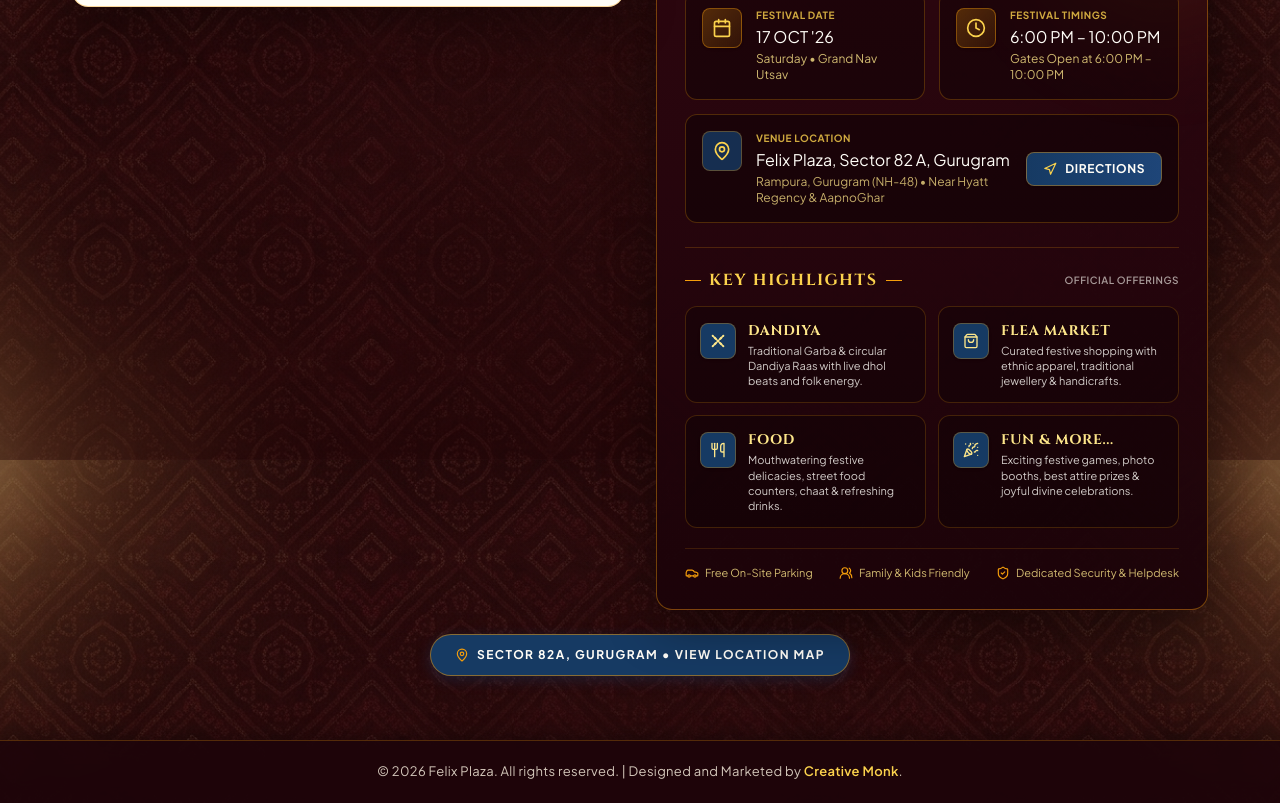
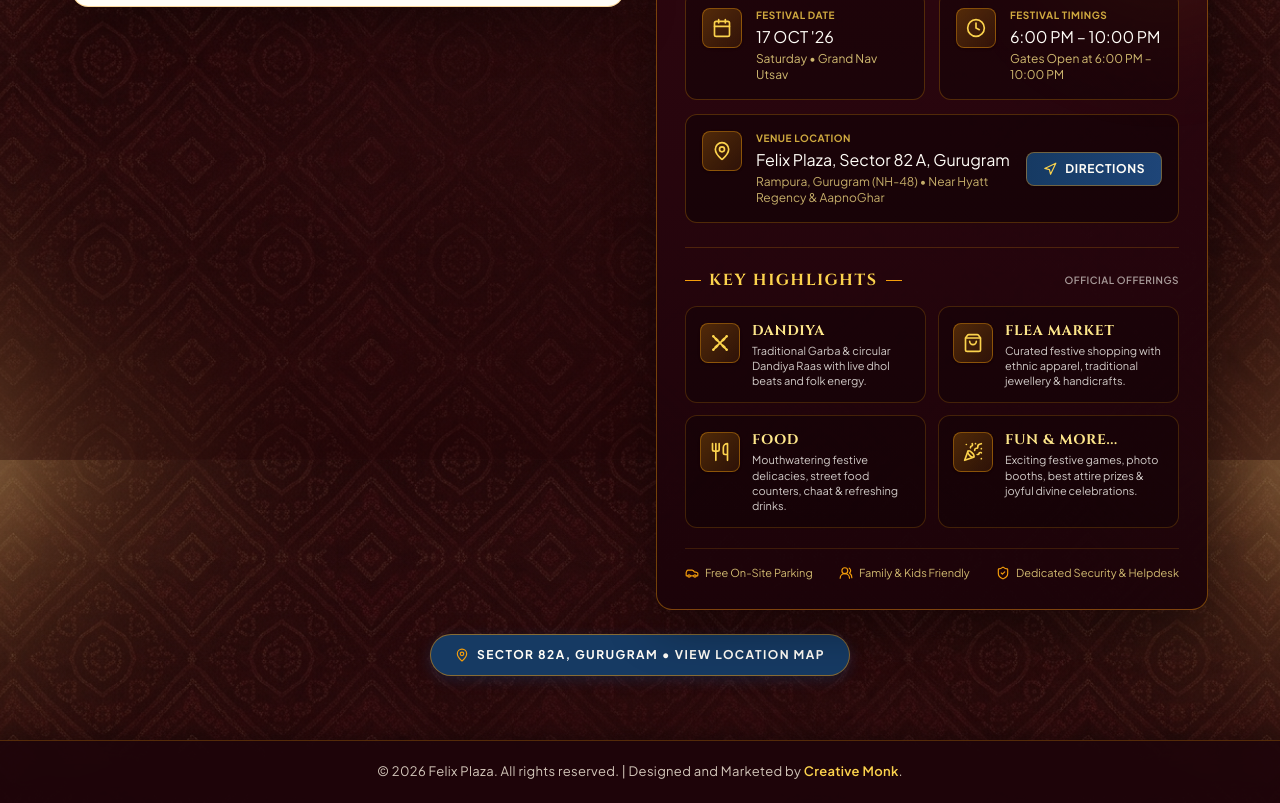
Before and after one commit to tanikshrma/Felix-Plaza---Dandiya-Festival, a React (Vite) app: page / in a window 1280 px wide. Shown: the part 1140-1943 px from the top of the page. Built offline with nearby package versions, Linux system fonts and the light colour scheme.

Commit message:
style(EventHighlights): standardize festival icon visuals
Refactor code comments for consistency to better reflect the applied styling in the Schedule and Venue grid cards.

```diff
--- a/src/components/EventHighlights.tsx
+++ b/src/components/EventHighlights.tsx
@@ -118,9 +118,9 @@ export const EventHighlights: React.FC<EventHighlightsProps> = ({ onOpenMap }) =
           </span>
         </div>
 
-        {/* Schedule & Venue Grid with Regular Font Style on Dates and Timings */}
+        {/* Schedule & Venue Grid with Consistent Festival Icon Styles */}
         <div className="grid grid-cols-1 sm:grid-cols-2 gap-3.5 mt-5 relative z-10">
-          {/* Confirmed Date Card: 17 OCT '26 (Regular Style) */}
+          {/* Confirmed Date Card: 17 OCT '26 */}
           <div className="p-3.5 sm:p-4 rounded-xl bg-black/30 border border-[#F59E0B]/25 hover:border-[#F59E0B]/50 transition-all flex items-start gap-3.5 group">
             <div className="w-10 h-10 rounded-lg bg-gradient-to-br from-[#F59E0B]/25 to-[#F59E0B]/10 border border-[#F59E0B]/40 text-[#FCD34D] flex items-center justify-center shrink-0 group-hover:scale-105 transition-transform shadow-sm">
               <Calendar className="w-5 h-5 text-[#FCD34D]" />
@@ -138,7 +138,7 @@ export const EventHighlights: React.FC<EventHighlightsProps> = ({ onOpenMap }) =
             </div>
           </div>
 
-          {/* Confirmed Timing Card: 6:00 PM – 10:00 PM (Regular Style) */}
+          {/* Confirmed Timing Card: 6:00 PM – 10:00 PM */}
           <div className="p-3.5 sm:p-4 rounded-xl bg-black/30 border border-[#F59E0B]/25 hover:border-[#F59E0B]/50 transition-all flex items-start gap-3.5 group">
             <div className="w-10 h-10 rounded-lg bg-gradient-to-br from-[#F59E0B]/25 to-[#F59E0B]/10 border border-[#F59E0B]/40 text-[#FCD34D] flex items-center justify-center shrink-0 group-hover:scale-105 transition-transform shadow-sm">
               <Clock className="w-5 h-5 text-[#FCD34D]" />
@@ -156,10 +156,10 @@ export const EventHighlights: React.FC<EventHighlightsProps> = ({ onOpenMap }) =
             </div>
           </div>
 
-          {/* Full-Width Venue Card: SECTOR 82 A, GURUGRAM */}
-          <div className="sm:col-span-2 p-3.5 sm:p-4 rounded-xl bg-black/35 border border-[#F59E0B]/25 hover:border-[#F59E0B]/45 transition-all flex flex-col sm:flex-row sm:items-center justify-between gap-3.5">
+          {/* Full-Width Venue Card: SECTOR 82 A, GURUGRAM (Upgraded Icon Style) */}
+          <div className="sm:col-span-2 p-3.5 sm:p-4 rounded-xl bg-black/35 border border-[#F59E0B]/25 hover:border-[#F59E0B]/45 transition-all flex flex-col sm:flex-row sm:items-center justify-between gap-3.5 group">
             <div className="flex items-start gap-3.5">
-              <div className="w-10 h-10 rounded-lg bg-[#163A63]/80 border border-[#F59E0B]/30 text-[#FCD34D] flex items-center justify-center shrink-0">
+              <div className="w-10 h-10 rounded-lg bg-gradient-to-br from-[#F59E0B]/25 to-[#F59E0B]/10 border border-[#F59E0B]/40 text-[#FCD34D] flex items-center justify-center shrink-0 group-hover:scale-105 transition-transform shadow-sm">
                 <MapPin className="w-5 h-5 text-[#FCD34D]" />
               </div>
               <div>
@@ -186,7 +186,7 @@ export const EventHighlights: React.FC<EventHighlightsProps> = ({ onOpenMap }) =
           </div>
         </div>
 
-        {/* Key Highlights Section */}
+        {/* Key Highlights Section (Upgraded Icon Style) */}
         <div className="mt-6 pt-5 border-t border-[#F59E0B]/20 relative z-10">
           <div className="flex items-center justify-between mb-3.5">
             <div className="flex items-center gap-2">
@@ -203,9 +203,9 @@ export const EventHighlights: React.FC<EventHighlightsProps> = ({ onOpenMap }) =
 
           <div className="grid grid-cols-1 sm:grid-cols-2 gap-3">
             {/* 1. DANDIYA */}
-            <div className="p-3 sm:p-3.5 rounded-xl bg-black/25 border border-[#F59E0B]/20 hover:border-[#F59E0B]/40 transition-all flex items-start gap-3">
-              <div className="w-9 h-9 rounded-lg bg-[#163A63] border border-[#F59E0B]/30 flex items-center justify-center shrink-0 mt-0.5 shadow-sm">
-                <DandiyaIcon className="w-4 h-4 text-[#FDE68A]" />
+            <div className="p-3 sm:p-3.5 rounded-xl bg-black/25 border border-[#F59E0B]/20 hover:border-[#F59E0B]/40 transition-all flex items-start gap-3 group">
+              <div className="w-10 h-10 rounded-lg bg-gradient-to-br from-[#F59E0B]/25 to-[#F59E0B]/10 border border-[#F59E0B]/40 text-[#FCD34D] flex items-center justify-center shrink-0 group-hover:scale-105 transition-transform shadow-sm mt-0.5">
+                <DandiyaIcon className="w-5 h-5 text-[#FCD34D]" />
               </div>
               <div>
                 <div className="flex items-center gap-2">
@@ -220,9 +220,9 @@ export const EventHighlights: React.FC<EventHighlightsProps> = ({ onOpenMap }) =
             </div>
 
             {/* 2. FLEA MARKET */}
-            <div className="p-3 sm:p-3.5 rounded-xl bg-black/25 border border-[#F59E0B]/20 hover:border-[#F59E0B]/40 transition-all flex items-start gap-3">
-              <div className="w-9 h-9 rounded-lg bg-[#163A63] border border-[#F59E0B]/30 flex items-center justify-center shrink-0 mt-0.5 shadow-sm">
-                <ShoppingBag className="w-4 h-4 text-[#FDE68A]" />
+            <div className="p-3 sm:p-3.5 rounded-xl bg-black/25 border border-[#F59E0B]/20 hover:border-[#F59E0B]/40 transition-all flex items-start gap-3 group">
+              <div className="w-10 h-10 rounded-lg bg-gradient-to-br from-[#F59E0B]/25 to-[#F59E0B]/10 border border-[#F59E0B]/40 text-[#FCD34D] flex items-center justify-center shrink-0 group-hover:scale-105 transition-transform shadow-sm mt-0.5">
+                <ShoppingBag className="w-5 h-5 text-[#FCD34D]" />
               </div>
               <div>
                 <p className="font-serif font-bold text-xs sm:text-sm text-[#FDE68A] uppercase tracking-wider">
@@ -235,9 +235,9 @@ export const EventHighlights: React.FC<EventHighlightsProps> = ({ onOpenMap }) =
             </div>
 
             {/* 3. FOOD */}
-            <div className="p-3 sm:p-3.5 rounded-xl bg-black/25 border border-[#F59E0B]/20 hover:border-[#F59E0B]/40 transition-all flex items-start gap-3">
-              <div className="w-9 h-9 rounded-lg bg-[#163A63] border border-[#F59E0B]/30 flex items-center justify-center shrink-0 mt-0.5 shadow-sm">
-                <Utensils className="w-4 h-4 text-[#FDE68A]" />
+            <div className="p-3 sm:p-3.5 rounded-xl bg-black/25 border border-[#F59E0B]/20 hover:border-[#F59E0B]/40 transition-all flex items-start gap-3 group">
+              <div className="w-10 h-10 rounded-lg bg-gradient-to-br from-[#F59E0B]/25 to-[#F59E0B]/10 border border-[#F59E0B]/40 text-[#FCD34D] flex items-center justify-center shrink-0 group-hover:scale-105 transition-transform shadow-sm mt-0.5">
+                <Utensils className="w-5 h-5 text-[#FCD34D]" />
               </div>
               <div>
                 <p className="font-serif font-bold text-xs sm:text-sm text-[#FDE68A] uppercase tracking-wider">
@@ -250,9 +250,9 @@ export const EventHighlights: React.FC<EventHighlightsProps> = ({ onOpenMap }) =
             </div>
 
             {/* 4. FUN & MORE... */}
-            <div className="p-3 sm:p-3.5 rounded-xl bg-black/25 border border-[#F59E0B]/20 hover:border-[#F59E0B]/40 transition-all flex items-start gap-3">
-              <div className="w-9 h-9 rounded-lg bg-[#163A63] border border-[#F59E0B]/30 flex items-center justify-center shrink-0 mt-0.5 shadow-sm">
-                <PartyPopper className="w-4 h-4 text-[#FDE68A]" />
+            <div className="p-3 sm:p-3.5 rounded-xl bg-black/25 border border-[#F59E0B]/20 hover:border-[#F59E0B]/40 transition-all flex items-start gap-3 group">
+              <div className="w-10 h-10 rounded-lg bg-gradient-to-br from-[#F59E0B]/25 to-[#F59E0B]/10 border border-[#F59E0B]/40 text-[#FCD34D] flex items-center justify-center shrink-0 group-hover:scale-105 transition-transform shadow-sm mt-0.5">
+                <PartyPopper className="w-5 h-5 text-[#FCD34D]" />
               </div>
               <div>
                 <p className="font-serif font-bold text-xs sm:text-sm text-[#FDE68A] uppercase tracking-wider">
```
